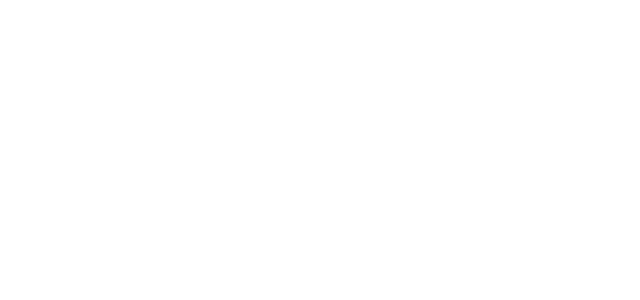
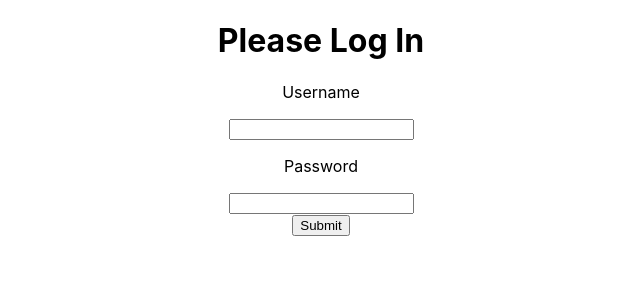
Before and after one commit to karthikeyanpa12/sample-react-app, a React (Create React App) app: page /login in a window 1280 px wide. Before the commit this address had no page. Shown: the top 300 px of the page, without its empty margins (319-959 px from the left). Built offline with nearby package versions, Linux system fonts and the light colour scheme.

Commit message:
refactor code

```diff
--- a/src/App.js
+++ b/src/App.js
@@ -5,6 +5,9 @@ import List from "./List";
 import FilterList from "./FilterList";
 import "./App.css";
 import { BrowserRouter as Router, Routes, Route } from "react-router-dom";
+import Login from "./Login";
+import LoginRef from "./LoginRef";
+import Parent from "./InverseFlow";
 
 function App() {
   return (
@@ -15,7 +18,10 @@ function App() {
           <Route path="/details" element={<Details />} />
           <Route path="/list" element={<List />} />
           <Route path="/filterList" element={<FilterList />} />
-        </Routes>
+          <Route path="/login" element={<Login />} />
+          <Route path="/loginRef" element={<LoginRef />} />
+          <Route path="/parent" element={<Parent />} />
+         </Routes>
       </Router>
     </div>
   );
--- /dev/null
+++ b/src/InverseFlow.js
@@ -0,0 +1,24 @@
+import { useState } from "react";
+
+const data = { a: 1, b: 2, c: 3 };
+
+const Parent = () => {
+  const [value, setValue] = useState();
+
+  return (
+    <div>
+      <InputComponent onChange={(e) => setValue(e.target.value)} />
+      <Child value={data[value]} ></Child>
+    </div>
+  );
+};
+
+const InputComponent = ({ onChange }) => {
+  return <input type="text" onChange={onChange} />;
+};
+
+const Child = ({ value }) => {
+  return <div>{value}</div>;
+};
+
+export default Parent;
--- /dev/null
+++ b/src/Login.js
@@ -0,0 +1,40 @@
+import React, { useState } from "react";
+import { useNavigate } from "react-router-dom";
+
+const Login = () => {
+  const [username, setUserName] = useState();
+  const [password, setPassword] = useState();
+  const history = useNavigate();
+
+  const handleSubmit = async (e) => {
+    if (username === "admin") {
+      history("/details");
+    } else {
+      alert("Invalid username or password");
+    }
+  };
+
+  return (
+    <div className="login-wrapper">
+      <h1>Please Log In</h1>
+      <form onSubmit={handleSubmit}>
+        <label>
+          <p>Username</p>
+          <input type="text" onChange={(e) => setUserName(e.target.value)} />
+        </label>
+        <label>
+          <p>Password</p>
+          <input
+            type="password"
+            onChange={(e) => setPassword(e.target.value)}
+          />
+        </label>
+        <div>
+          <button type="submit">Submit</button>
+        </div>
+      </form>
+    </div>
+  );
+};
+
+export default Login;
--- /dev/null
+++ b/src/LoginRef.js
@@ -0,0 +1,28 @@
+import React, { useRef } from "react";
+
+const LoginRef = () => {
+  const userName = useRef();
+
+  const handleSubmit = async (e) => {
+    e.preventDefault();
+    console.log(userName.current.value);
+  };
+
+  return (
+    <div className="login-wrapper">
+      <h1>Please Log In</h1>
+      <form onSubmit={handleSubmit}>
+        <label>
+          <p>Username</p>
+          <input type="text" ref={userName} />
+        </label>
+
+        <div>
+          <button type="submit">Submit</button>
+        </div>
+      </form>
+    </div>
+  );
+};
+
+export default LoginRef;
```
